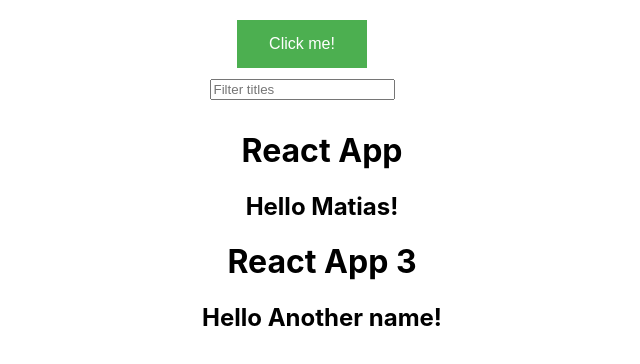
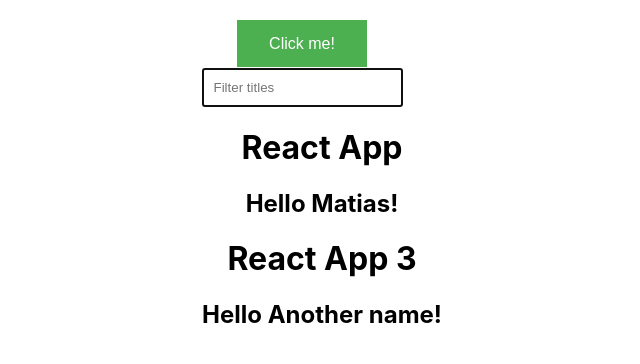
Before and after one commit to mattborghi/react-example-book, a React (Create React App) app: page / in a window 1280 px wide. Shown: the top 364 px of the page, without its empty margins (338-978 px from the left). Built offline with nearby package versions, Linux system fonts and the light colour scheme.

Commit message:
add autofocus to search component in a imperative approach

```diff
--- a/src/App.js
+++ b/src/App.js
@@ -10,11 +10,10 @@ const useSemiPersistentState = (key, initialState) => {
   const [value, setValue] = useState(localStorage.getItem(key) || initialState);
   useEffect(() => {
     localStorage.setItem(key, value);
-  }, [value])
+  }, [value, key])
 
   return [value, setValue];
 }
-
 
 function App({ data }) {
   const [count, setCount] = useState(true);
@@ -28,8 +27,6 @@ function App({ data }) {
   const handleSearch = (e) => {
     setSearch(e.target.value);
   }
-
-
 
   // TODO: Add local storage for count
 
@@ -55,7 +52,7 @@ function App({ data }) {
       <br />
       <Button title="Click me!" onClick={handleClick} />
       <br />
-      <Search value={search} onChange={handleSearch} />
+      <Search value={search} onChange={handleSearch} isFocused />
       <List values={searchedItems} displayCallback={showItem} />
     </div>
   );
--- a/src/components/search/Search.js
+++ b/src/components/search/Search.js
@@ -1,9 +1,16 @@
+import { useEffect, useRef } from 'react';
 import './Search.css';
 
-export function Search({value, onChange}) {
+export function Search({ value, onChange, isFocused }) {
+    const inputRef = useRef();
+
+    useEffect(() => {
+        if (isFocused && inputRef.current) {
+            inputRef.current.focus();
+        }
+    }, [isFocused]);
+
     return (
-        <div className="Search">
-            <input type="text" value={value} onChange={onChange} placeholder="Filter titles" />
-        </ div>
+        <input ref={inputRef} className="Search" type="text" value={value} onChange={onChange} placeholder="Filter titles" />
     )
 }
```
